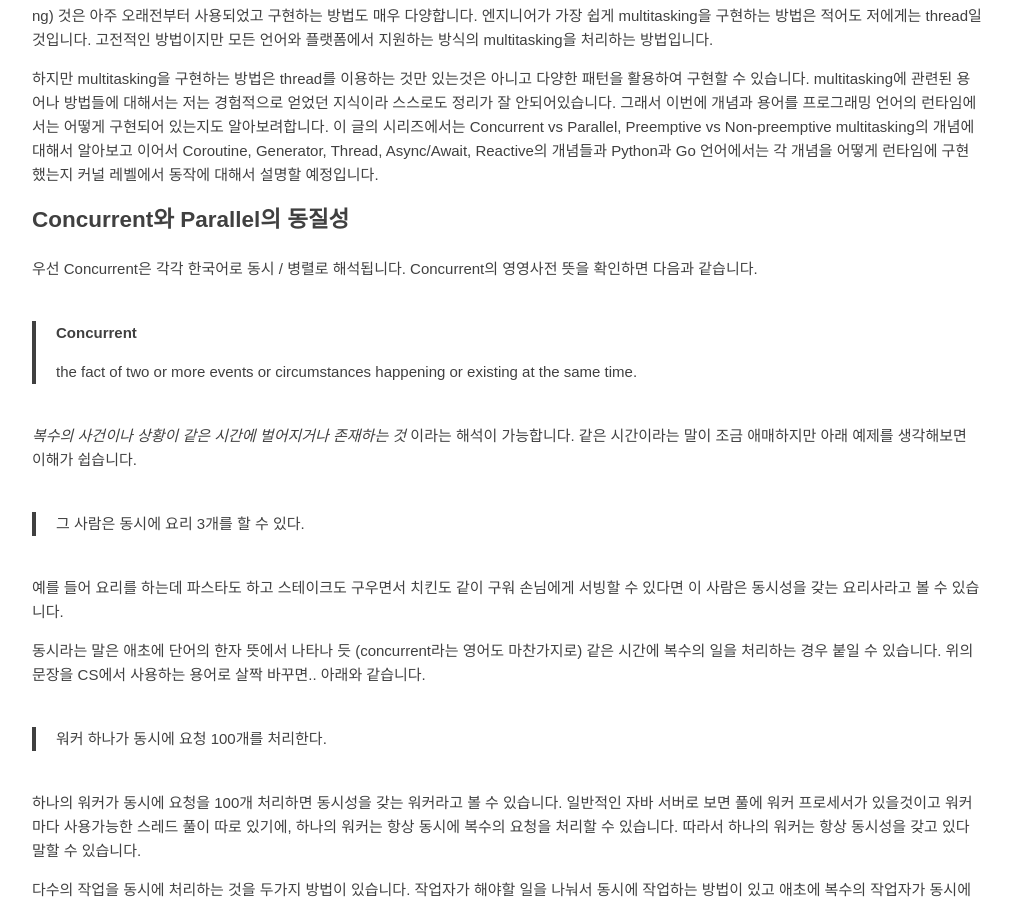
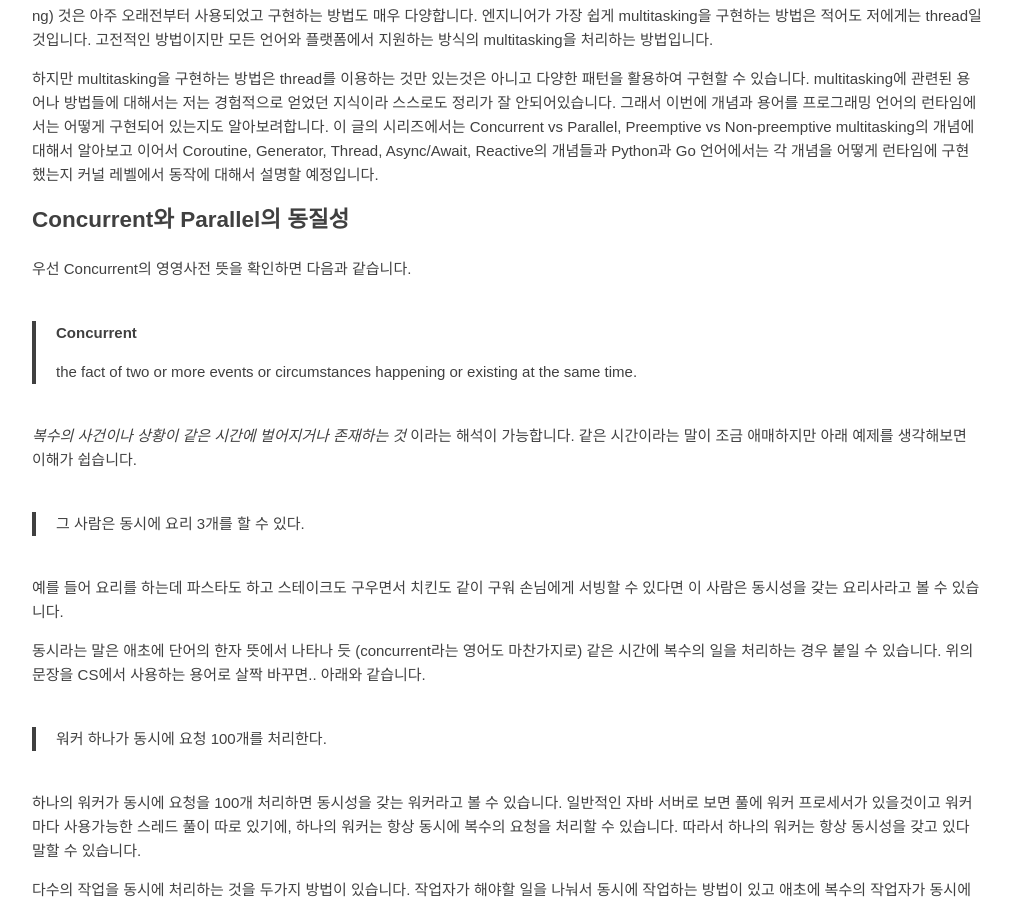
Before and after one commit to Luavis/luavis.github.io, a Jekyll site: the page built from _posts/server/2021-12-31-multitasking-201-1.md, in a window 1280 px wide and 900 px high, scrolled down 1008 px. Shown: the whole window, without its empty margins (133-1145 px from the left). Built offline with Jekyll 4.4.1, drawn with Linux system fonts in a browser that asks for light colours; some web fonts are replaced; comment, search, counter and statistics services are not loaded.

Commit message:
Fix typo error

```diff
--- a/_posts/server/2021-12-31-multitasking-201-1.md
+++ b/_posts/server/2021-12-31-multitasking-201-1.md
@@ -24,7 +24,7 @@ keywords: "concurrent, concurrency, parallel, parallelism, performance, 동시
 
 ## Concurrent와 Parallel의 동질성
 
-우선 Concurrent은 각각 한국어로 동시 / 병렬로 해석됩니다. Concurrent의 영영사전 뜻을 확인하면 다음과 같습니다.
+우선 Concurrent의 영영사전 뜻을 확인하면 다음과 같습니다.
 
 > **Concurrent**
 >
```
